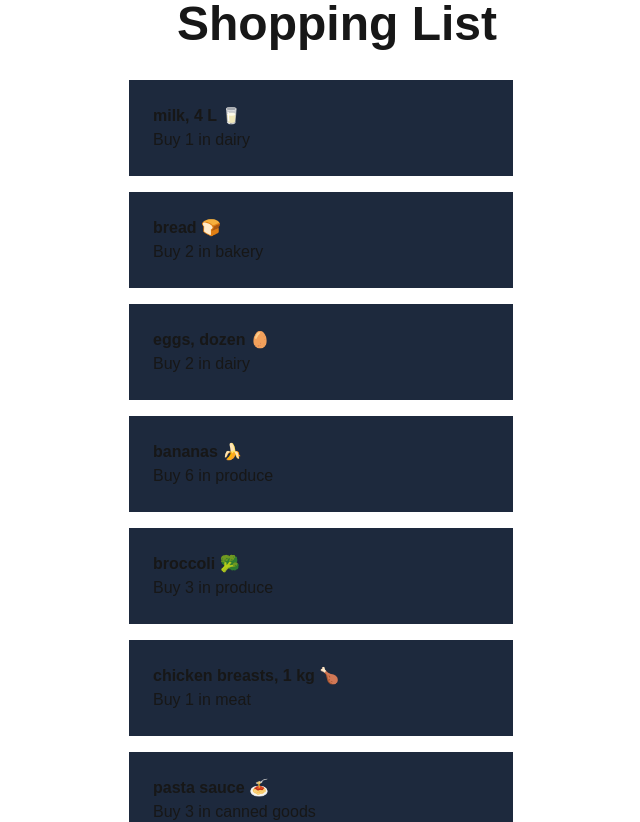
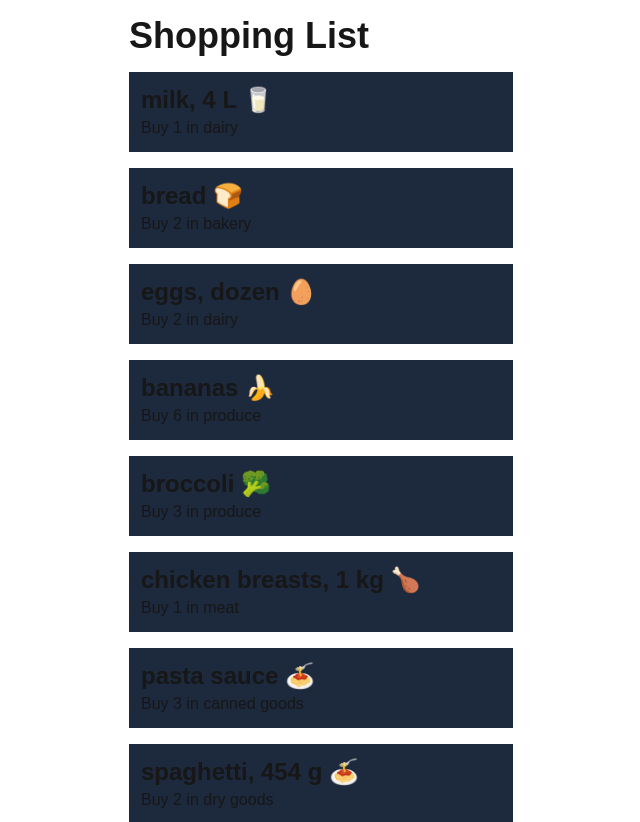
Before and after one commit to PrathamPatel0422/cprg306-assignments, a Next.js app: page /week-3 in a window 1280 px wide. Shown: the top 822 px of the page, without its empty margins (303-943 px from the left). Built offline with nearby package versions, Linux system fonts and the light colour scheme.

Commit message:
add Tailwind styling to page and change import name in page

```diff
--- a/app/week-3/item-list.js
+++ b/app/week-3/item-list.js
@@ -75,7 +75,7 @@ const item12 = {
 
 return (
   <main>
-    <div className="mx-auto max-w-md p-4">
+    <div>
       <ul className="bg-slate-800 my-4 p-2 w-96">
         <Item item={item1} />
       </ul>
--- a/app/week-3/item.js
+++ b/app/week-3/item.js
@@ -1,8 +1,8 @@
 export default function Item({item}) {
     return (
         <main>
-            <div className="bg-lightblue border-round m-2 p-2">
-                <h1 className="text-500 font-bold">{item.name}</h1>
+            <div className="bg-lightblue border-round m-1">
+                <h1 className="text-2xl font-bold">{item.name}</h1>
                 <p>Buy {item.quantity} in {item.category}</p>
             </div>
         </main>
--- a/app/week-3/page.js
+++ b/app/week-3/page.js
@@ -1,10 +1,13 @@
-import Item from "./item-list.js";
+import ItemList from "./item-list.js";
 
 export default function Page() {
     return (
         <main>
-            <h1 className="text-5xl text-center font-bold">Shopping List</h1>
-            <Item />
+            <div className="mx-auto max-w-md p-4">
+                <h1 className="text-4xl font-bold">Shopping List</h1>
+                <ItemList />
+            </div>
+
         </main>
     );
 }
```
